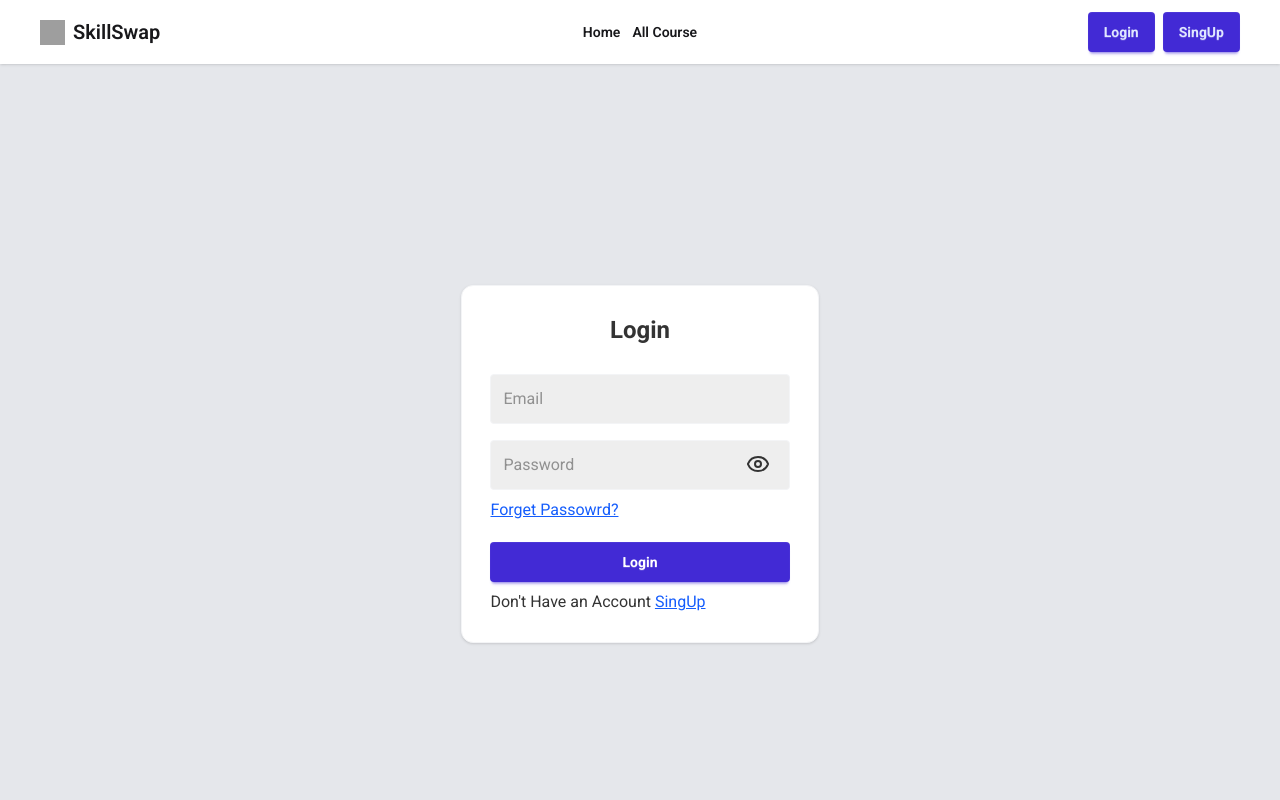
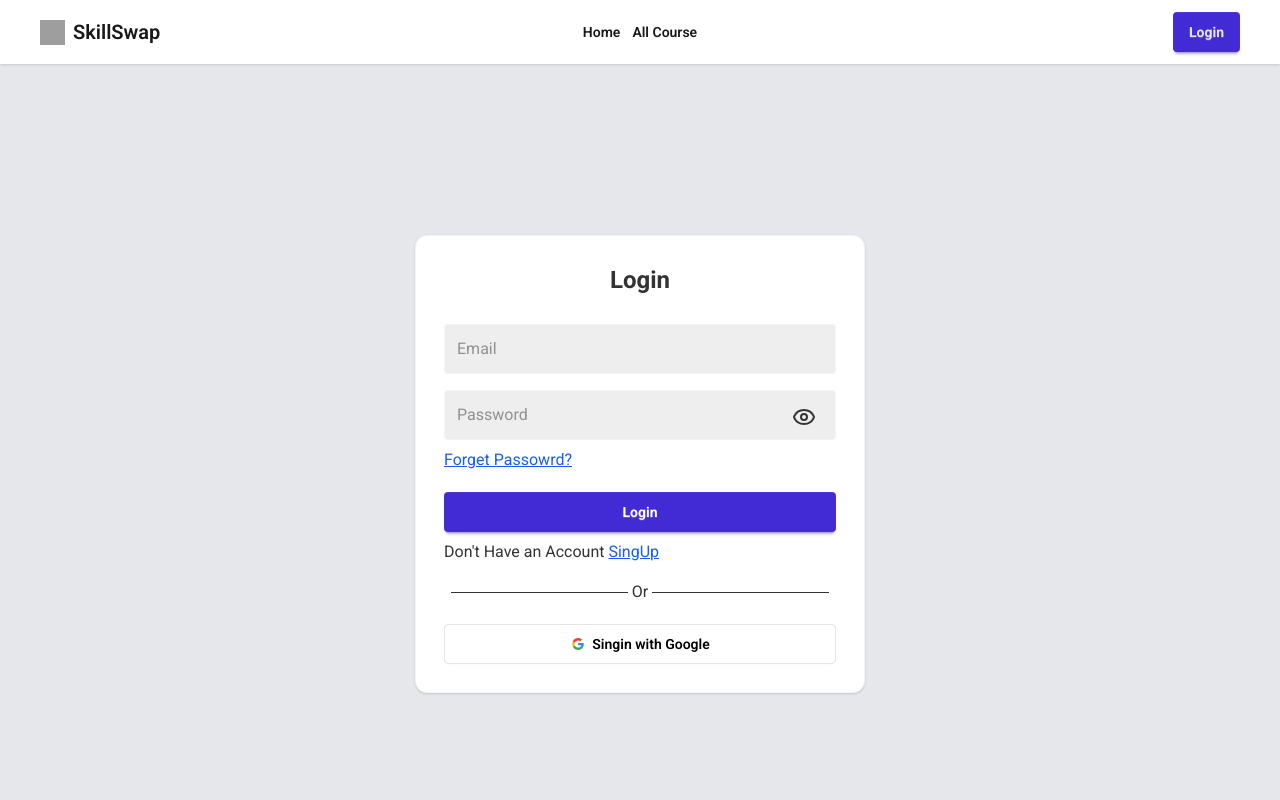
Before and after one commit to hossain-shifat/SkillSwap, a React (Vite) app: page /login in a window 1280 px wide. Shown: the top 800 px of the page. Built offline with nearby package versions, Linux system fonts and the light colour scheme; no server answers; grey boxes are pictures that could not be loaded.

Commit message:
Add login & singup sunctionality

```diff
--- a/package.json
+++ b/package.json
@@ -12,6 +12,7 @@
   "dependencies": {
     "@tailwindcss/line-clamp": "^0.4.4",
     "@tailwindcss/vite": "^4.1.15",
+    "firebase": "^12.4.0",
     "lucide-react": "^0.546.0",
     "react": "^19.1.1",
     "react-dom": "^19.1.1",
--- a/src/components/Navbar/Navbar.jsx
+++ b/src/components/Navbar/Navbar.jsx
@@ -1,21 +1,40 @@
-import { Menu } from 'lucide-react'
-import React from 'react'
+import { Menu, User } from 'lucide-react'
+import React, { use } from 'react'
 import { Link, NavLink } from 'react-router'
+import { AuthContext } from '../../context/Auth/AuthProvider/AuthProvider'
+import { toast } from 'react-toastify'
 
 const Navbar = () => {
+    const { user, logOut } = use(AuthContext)
+
+
+    const handleLogOut = () => {
+        logOut()
+            .then(() => {
+                toast.success('You logout successfully')
+            })
+    }
+
+
+
+
+
+
+
     const links =
         <div className="font-semibold grid md:flex gap-3">
             <NavLink to='/'><li>Home</li></NavLink>
             <NavLink to='/all-courses'><li>All Course</li></NavLink>
             {/* <Link to='/'><li>Home</li></Link> */}
         </div>
+
     return (
         <div>
             <div className="navbar bg-base-100 shadow md:px-10 mb-5">
                 <div className="navbar-start">
                     <div className="dropdown">
                         <div tabIndex={0} role="button" className="btn btn-ghost z-10 lg:hidden px-2 bg-transparent border-none shadow-none">
-                            <Menu/>
+                            <Menu />
                         </div>
                         {/* mobile view */}
                         <ul tabIndex="-1" className="menu menu-sm z-10 dropdown-content bg-base-100 rounded-box mt-3 w-52 p-2 shadow">
@@ -34,8 +53,9 @@ const Navbar = () => {
                     </ul>
                 </div>
                 <div className="navbar-end flex gap-2">
-                    <Link to='/login' className="btn btn-primary font-bold border-none outline-none">Login</Link>
-                    <button className="btn btn-primary font-bold border-none outline-none">SingUp</button>
+                    {
+                        user ? <div className="flex gap-2 items-center justify-center"><User className="border-3 rounded-full" size={35} /> <button onClick={handleLogOut} className="btn btn-primary outline-none border-none">Logout</button></div> : <Link to='/login' className="btn btn-primary font-bold border-none outline-none">Login</Link>
+                    }
                 </div>
             </div>
         </div>
--- /dev/null
+++ b/src/context/Auth/AuthProvider/AuthProvider.jsx
@@ -0,0 +1,64 @@
+import { createUserWithEmailAndPassword, onAuthStateChanged, signInWithEmailAndPassword, signOut } from 'firebase/auth';
+import React, { useEffect, useState } from 'react'
+import { createContext } from "react";
+import { auth } from '../../../firebase/firebase.init';
+
+
+export const AuthContext = createContext()
+
+const AuthProvider = ({ children }) => {
+    const [user, setUser] = useState(null)
+    const [loading, setLoading] = useState(true)
+
+    // singup
+    const createUser = (email, password) => {
+        setLoading(true)
+        return createUserWithEmailAndPassword(auth, email, password)
+    }
+
+    // singin
+
+    const loginUser = (email, password) => {
+        setLoading(true)
+        return signInWithEmailAndPassword(auth, email, password)
+    }
+
+
+
+    // logout
+
+    const logOut = ()=>{
+        return signOut(auth)
+    }
+
+
+
+
+    const authData = {
+        user,
+        setUser,
+        createUser,
+        loginUser,
+        logOut,
+        loading,
+        setLoading,
+
+    }
+
+
+    useEffect(() => {
+            const unsubscribed = onAuthStateChanged(auth, (currentUser) => {
+                setUser(currentUser)
+                setLoading(false)
+            })
+            return () => {
+                unsubscribed()
+            }
+        }, [])
+
+    return <AuthContext value={authData}>
+        {children}
+    </AuthContext>
+}
+
+export default AuthProvider
--- /dev/null
+++ b/src/firebase/firebase.init.js
@@ -0,0 +1,20 @@
+// Import the functions you need from the SDKs you need
+import { initializeApp } from "firebase/app";
+import { getAuth } from "firebase/auth";
+// TODO: Add SDKs for Firebase products that you want to use
+// https://firebase.google.com/docs/web/setup#available-libraries
+
+// Your web app's Firebase configuration
+const firebaseConfig = {
+  apiKey: import.meta.env.VITE_apiKey,
+  authDomain: import.meta.env.VITE_authDomain,
+  projectId: import.meta.env.VITE_projectId,
+  storageBucket: import.meta.env.VITE_storageBucket,
+  messagingSenderId: import.meta.env.VITE_messagingSenderId,
+  appId: import.meta.env.VITE_appId,
+};
+
+// Initialize Firebase
+const app = initializeApp(firebaseConfig);
+// Initialize Firebase Authentication and get a reference to the service
+export const auth = getAuth(app);
--- a/src/pages/Login/Login.jsx
+++ b/src/pages/Login/Login.jsx
@@ -1,24 +1,54 @@
 import { Eye, EyeClosed } from 'lucide-react'
-import React, { useState } from 'react'
-import { Link } from 'react-router'
+import React, { use, useState } from 'react'
+import { Link, useLocation, useNavigate } from 'react-router'
+import { AuthContext } from '../../context/Auth/AuthProvider/AuthProvider'
 
 const Login = () => {
     const [showPassword, setShowPassword] = useState(false)
+    const { loginUser, setUser } = use(AuthContext)
+
+    const location = useLocation()
+    const navigate = useNavigate()
+
+    const handleLogin = (e) => {
+        e.preventDefault()
+        const email = e.target.email.value
+        const password = e.target.password.value
+        loginUser(email, password)
+        .then(result=>{
+            setUser(result.user)
+            navigate(`${location.state ? location.state : '/'}`)
+        })
+        .catch(error=>{
+            console.log(error)
+        })
+    }
+
     return (
-        <div className="flex justify-center items-center min-h-screen text-[#333] bg-gray-200 -mt-5 select-none">
-            <div className="mx-4">
+        <div className="flex justify-center items-center min-h-screen  text-[#333] bg-gray-200 -mt-5 select-none">
+            <div className="mx-3">
                 <div className="w-full max-w-[450px] p-7 border border-gray-100 rounded-xl shadow-sm bg-white">
-                    <form>
+                    <form onSubmit={handleLogin}>
                         <h1 className="text-2xl font-bold text-center mb-5">Login</h1>
-                        <input className="w-full p-3 rounded bg-[#eee] border border-gray-100 outline-none text-[1rem] text-[#333] my-2" type="email" placeholder='Email' />
-                        <div className="relative w-full">
+                        <input className="w-full p-3 rounded bg-[#eee] border border-gray-100 outline-none text-[1rem] text-[#333] my-2" type="email" name='email' placeholder='Email' />
+                        <span className="relative w-full">
                             <input className="w-full p-3 rounded bg-[#eee] border border-gray-100 outline-none text-[1rem] text-[#333] my-2" type={showPassword ? 'text' : 'password'} name='password' placeholder='Password' />
-                            <span onClick={() => setShowPassword(!showPassword)} className="absolute cursor-pointer top-5 right-5">{showPassword ? <EyeClosed /> : <Eye />}</span>
-                        </div>
+                            <span onClick={() => setShowPassword(!showPassword)} className="absolute cursor-pointer top-0 bottom-0 right-5">{showPassword ? <EyeClosed /> : <Eye />}</span>
+                        </span>
                         <p className="text-blue-600 underline cursor-pointer">Forget Passowrd?</p>
-                        <button className="btn btn-primary font-bold text-white w-full px-33 border-none outline-none mt-5">Login</button>
+                        <button className="btn btn-primary font-bold text-white w-full border-none outline-none mt-5">Login</button>
                         <p className="mt-2">Don't Have an Account <Link to='/sing-up' className="underline text-blue-600">SingUp</Link></p>
                     </form>
+                    <div className="flex justify-center items-center mt-4">
+                        <hr className="w-[45%]" />
+                        <p className="px-1">Or</p>
+                        <hr className="w-[45%]" />
+                    </div>
+                    <div className="mt-5">
+                        <button className="btn bg-white text-black w-full border-[#e5e5e5]">
+                            <svg aria-label="Google logo" width="16" height="16" xmlns="http://www.w3.org/2000/svg" viewBox="0 0 512 512"><g><path d="m0 0H512V512H0" fill="#fff"></path><path fill="#34a853" d="M153 292c30 82 118 95 171 60h62v48A192 192 0 0190 341"></path><path fill="#4285f4" d="m386 400a140 175 0 0053-179H260v74h102q-7 37-38 57"></path><path fill="#fbbc02" d="m90 341a208 200 0 010-171l63 49q-12 37 0 73"></path><path fill="#ea4335" d="m153 219c22-69 116-109 179-50l55-54c-78-75-230-72-297 55"></path></g></svg> Singin with Google
+                        </button>
+                    </div>
                 </div>
             </div>
         </div>
--- a/src/pages/SignUp/SingUp.jsx
+++ b/src/pages/SignUp/SingUp.jsx
@@ -1,14 +1,34 @@
 import { Eye, EyeClosed } from 'lucide-react'
-import React, { useState } from 'react'
+import React, { use, useContext, useState } from 'react'
 import { Link } from 'react-router'
+import { AuthContext } from '../../context/Auth/AuthProvider/AuthProvider'
+import { toast } from 'react-toastify'
 
 const SingUp = () => {
-    const [showPassword,setShowPassword] = useState(false)
+    const [showPassword, setShowPassword] = useState(false)
+    const { createUser, setUser } = use(AuthContext)
+
+    const handleSingUp = (e) => {
+        e.preventDefault()
+        const email = e.target.email.value
+        const password = e.target.password.value
+        createUser(email, password)
+            .then(result => {
+                setUser(result.user)
+                toast.success("Account created successfully")
+            })
+            .catch(error => {
+                if (error.code === "auth/email-already-in-use") {
+                    toast.error("Email already exist please login")
+                }
+            })
+    }
+
     return (
         <div className="flex justify-center items-center min-h-screen text-[#333] bg-gray-200 -mt-5 select-none">
             <div className="mx-4">
                 <div className="w-full max-w-[450px] p-7 border border-gray-100 rounded-xl shadow-sm bg-white">
-                    <form>
+                    <form onSubmit={handleSingUp}>
                         <h1 className="text-2xl font-bold text-center mb-5">Sing Up</h1>
                         <input className="w-full p-3 rounded bg-[#eee] border border-gray-100 outline-none text-[1rem] text-[#333] my-2" type="text" name='name' placeholder='Name' />
                         <input className="w-full p-3 rounded bg-[#eee] border border-gray-100 outline-none text-[1rem] text-[#333] my-2" type="text" name='photo' placeholder='Photo URL' />
@@ -18,19 +38,9 @@ const SingUp = () => {
                             <span onClick={() => setShowPassword(!showPassword)} className="absolute cursor-pointer top-5 right-5">{showPassword ? <EyeClosed /> : <Eye />}</span>
                         </div>
                         {/* <p className="text-blue-600 underline cursor-pointer">Forget Passowrd?</p> */}
-                        <button className="btn btn-primary font-bold text-white w-full mt-5">Sing UP</button>
+                        <button className="btn btn-primary font-bold text-white w-full mt-5 border-none outline-none">Sing Up</button>
                         <p className="mt-2">Already Have an Account? <Link to='/login' className="underline text-blue-600">Login</Link></p>
                     </form>
-                    <div className="flex justify-center items-center mt-4">
-                        <hr className="w-[45%]" />
-                        <p className="px-1">Or</p>
-                        <hr className="w-[45%]" />
-                    </div>
-                    <div className="mt-5">
-                        <button className="btn bg-white text-black w-full border-[#e5e5e5]">
-                            <svg aria-label="Google logo" width="16" height="16" xmlns="http://www.w3.org/2000/svg" viewBox="0 0 512 512"><g><path d="m0 0H512V512H0" fill="#fff"></path><path fill="#34a853" d="M153 292c30 82 118 95 171 60h62v48A192 192 0 0190 341"></path><path fill="#4285f4" d="m386 400a140 175 0 0053-179H260v74h102q-7 37-38 57"></path><path fill="#fbbc02" d="m90 341a208 200 0 010-171l63 49q-12 37 0 73"></path><path fill="#ea4335" d="m153 219c22-69 116-109 179-50l55-54c-78-75-230-72-297 55"></path></g></svg> Singin with Google
-                        </button>
-                    </div>
                 </div>
             </div>
         </div>
--- a/src/routes/Route.jsx
+++ b/src/routes/Route.jsx
@@ -5,6 +5,7 @@ import AllCourses from "../pages/AllCourses/AllCourses";
 import CourseDetail from "../pages/CourseDetail/CourseDetail";
 import Login from "../pages/Login/Login";
 import SingUp from "../pages/SignUp/SingUp";
+import PrivateRoute from "../components/PrivateRoute/PrivateRoute";
 
 
 export const router = createBrowserRouter([
@@ -25,7 +26,7 @@ export const router = createBrowserRouter([
             {
                 path: '/course-details/:id',
                 loader: () => fetch('/data.json'),
-                Component: CourseDetail
+                element: <PrivateRoute><CourseDetail></CourseDetail></PrivateRoute>
             },
             {
                 path:'/login',
```
Also changed, not shown: src/components/PrivateRoute/PrivateRoute.jsx (added, +23 -0 lines), src/main.jsx (+6 -3 lines), 2 other files (tests, documents, lock files or other folders).
